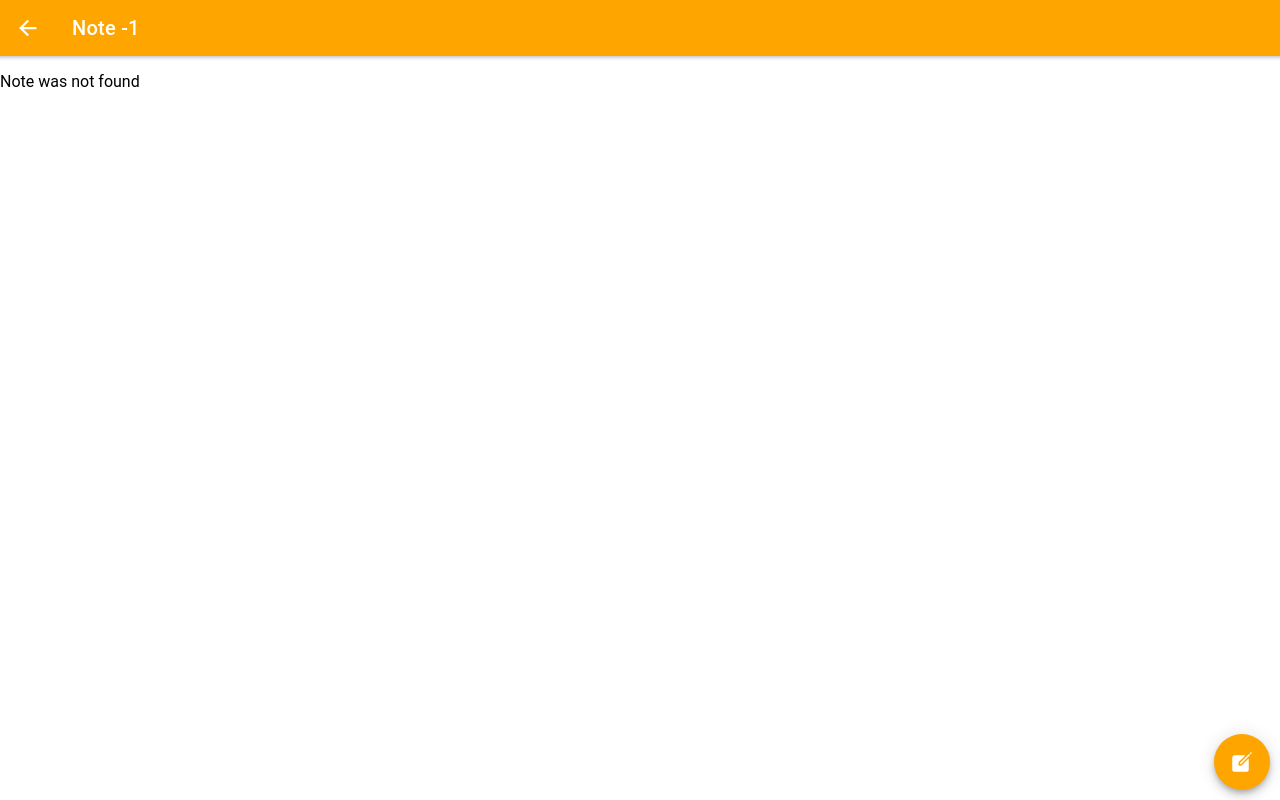
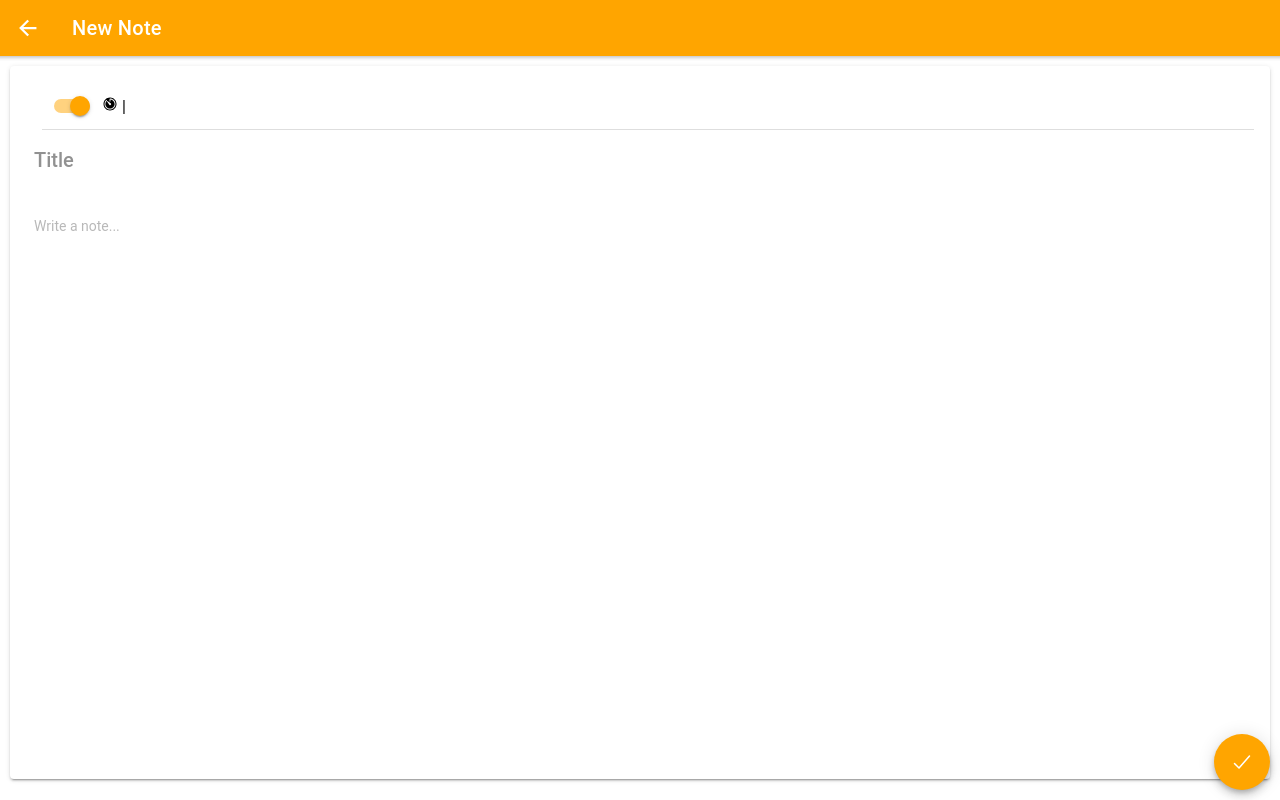
Before and after one commit to M-Frikken/crumblepad, a React (Create React App) app: page /note/-1 in a window 1280 px wide. Before the commit this address had no page. Built offline with nearby package versions, Linux system fonts and the light colour scheme.

Commit message:
Added browserDatabase - local storage - support

```diff
--- a/src/App.tsx
+++ b/src/App.tsx
@@ -3,7 +3,6 @@ import { Redirect, Route } from 'react-router-dom';
 import { IonApp, IonRouterOutlet } from '@ionic/react';
 import { IonReactRouter } from '@ionic/react-router';
 import NoteListPage from './pages/NoteListPage';
-import NoteDetailsPage from './pages/NoteDetailsPage';
 import NoteAddPage from './pages/NoteAddPage';
 
 /* Core CSS required for Ionic components to work properly */
@@ -29,8 +28,7 @@ const App: React.FC = () => (
     <IonApp>
         <IonReactRouter>
             <IonRouterOutlet>
-        <Route path="/note/edit/new" component={NoteAddPage} />
-        <Route path="/note/:noteId" component={NoteDetailsPage} />
+                <Route path="/note/:noteId" component={NoteAddPage} />
                 <Route path="/home" component={NoteListPage} exact={true} />
                 <Route path="/" component={() => <Redirect to="/home" />} exact={true} />
                 <Redirect to="/home" />
--- a/src/components/Note.tsx
+++ b/src/components/Note.tsx
@@ -1,22 +1,44 @@
 import React from 'react';
-import { IonLabel, IonItem } from '@ionic/react';
+import { IonLabel, IonItem, IonIcon } from '@ionic/react';
 import { Link } from 'react-router-dom';
 import '../styles/Note.css';
+import { timer, lock } from 'ionicons/icons';
 
-interface NoteType {
+export const TEMPORARY = 'temporary';
+export const PERMANENT = 'permanent';
+
+export type NoteType = {
   id?: number;
+  type?: string;
   title?: string;
   content?: string;
 }
 
-const Note: React.FC<NoteType> = ({ id, title, content }) => (
-  <Link className="note" to={ `/note/${id}` }>
+const Note: React.FC<NoteType> = ({ id, type, title, content }) => {
+  const addToCurrent = () => {
+    localStorage.setItem('currentNote', JSON.stringify({
+      type,
+      title,
+      content
+    }));
+  };
+
+  const renderIcon = () => {
+    return type === TEMPORARY
+      ? <IonIcon icon={ timer } />
+      : <IonIcon icon={ lock } />
+  };
+
+  return (
+    <Link onClick={addToCurrent} className="note" to={ `/note/${id}` }>
       <IonItem>
         <IonLabel>
-        { `${ id } - ${ title }` }
+          { `${ id } - ${ title } - ` }
+          { renderIcon() }
         </IonLabel>
       </IonItem>
     </Link>
   );
+};
 
 export default Note;
--- a/src/components/NoteDetailedView.tsx
+++ /dev/null
@@ -1,25 +0,0 @@
-import React from 'react';
-import { notes } from './NoteList';
-import { IonCard, IonCardHeader, IonCardSubtitle, IonCardTitle, IonCardContent } from '@ionic/react';
-
-const NoteDetailedView: React.FC<{ noteId: number }> = ({ noteId }) => {
-    const noteInfo = notes.find(({ id }) => id === noteId);
-    if (!noteInfo) return (<p>Note was not found</p>);
-
-    const { id, title, content } = noteInfo;
-
-    return (
-        <IonCard>
-            <IonCardHeader>
-                <IonCardSubtitle>Card id: { id }</IonCardSubtitle>
-                <IonCardTitle>{ title }</IonCardTitle>
-            </IonCardHeader>
-
-            <IonCardContent>
-                { content }
-            </IonCardContent>
-        </IonCard>
-    );
-};
-
-export default NoteDetailedView;
--- a/src/components/NoteInputs.tsx
+++ b/src/components/NoteInputs.tsx
@@ -1,25 +1,44 @@
-import React from 'react';
-import { IonCard, IonCardHeader, IonCardTitle, IonCardContent, IonInput, IonItem, IonLabel, IonToggle, IonIcon } from '@ionic/react';
+import React, { useState, useEffect } from 'react';
+import { IonCard, IonCardHeader, IonCardTitle, IonCardContent, IonInput, IonItem, IonLabel, IonToggle, IonIcon, IonTextarea } from '@ionic/react';
 import { timer, lock } from 'ionicons/icons';
-import NoteTextField from '../components/NoteTextField';
+import { PERMANENT, TEMPORARY, NoteType } from './Note';
 
-const NoteInputs: React.FC = () => {
+const NoteInputs: React.FC<{ note: NoteType }> = ({ note: currentNote }) => {
+  const [title, setTitle] = useState<null | string | undefined>(currentNote.title || '');
+  const [text, setText] = useState<null | string | undefined>(currentNote.content || '');
+  let defType = currentNote.type || -2;
+  if (defType < 0) {
+    defType = currentNote.id === -2 ? TEMPORARY : PERMANENT;
+  }
+  const [type, setType] = useState(defType);
+
+  useEffect(() => {
+    localStorage.setItem('currentNote', JSON.stringify({
+      type,
+      title,
+      content: text
+    }));
+  }, [type, title, text]);
 
   return (
     <IonCard>
       <IonCardHeader>
         <IonItem>
-            <IonToggle color="orange" />
+          <IonToggle
+            value="permanent"
+            checked={ type === PERMANENT }
+            onClick={ (e) => setType(e.currentTarget.checked ? PERMANENT : TEMPORARY) }
+            color="orange" />
           <IonLabel>
             <IonIcon icon={ timer } /> | <IonIcon icon={ lock } />
           </IonLabel>
         </IonItem>
         <IonCardTitle>
-            <IonInput placeholder="Title"></IonInput>
+          <IonInput value={ title } onInput={(e) => setTitle(e.currentTarget.value)} placeholder="Title" />
         </IonCardTitle>
       </IonCardHeader>
       <IonCardContent>
-          <NoteTextField />
+        <IonTextarea value={ text } onInput={(e) => setText(e.currentTarget.value)} autofocus={true} placeholder="Write a note..."></IonTextarea>
       </IonCardContent>
     </IonCard>
   );
--- a/src/components/NoteList.tsx
+++ b/src/components/NoteList.tsx
@@ -1,34 +1,16 @@
 import React from 'react';
-import Note from '../components/Note';
+import Note, { NoteType } from '../components/Note';
 import { IonList } from '@ionic/react';
 
-export const notes = [
-  {
-    id: 1,
-    title: 'My Note is best',
-    content: 'eksandr Pushkin is, by common agreement -- at least among his own compatriots -- the greatest of all Russian writers. The major part of his lyrical poetry was written between 1820 and 1830, but some of his poetical masterpieces were composed in the last seven years of his life, when he was turning his '
-  },
-  {
-    id: 2,
-    title: 'My Note is cool',
-    content: 'velopment can be traced from the sparkling ebullience of his early verse -- the crowning achievement of which is the first chapter of Evgeny Onegin, written in 1823 -- to the concetrated expressiveness and restrained power of his later poetry. By effecting a new synthesis between the three main ing'
-  },
-  {
-    id: 3,
-    title: 'My Note is not cool',
-    content: 'dients of the Russian literary idiom -- the Church Slovanic, the Western European borrowings, and the spoken vernacular -- Pushkin created the language of modern Russian'
-  },
-  {
-    id: 4,
-    title: 'My Note is amazing',
-    content: 'poetry. His personal life was made difficult by his conflicts with the authorities who disapproved of his liberal views. He was killed in a duel.'
-  },
-];
+const NoteList: React.FC = () => {
+  const notes: {[key:string]: NoteType} | {} = JSON.parse(localStorage.getItem('notes') || '{}');
 
-const NoteList: React.FC = () => (
+  return (
     <IonList>
-    { notes.map(({ id, title, content }) => (
+      { Object.values(notes).reverse().map(({ id, type, title, content }) => (
             <Note
+              key={ id }
+              type={ type }
               id={ id }
               title={ title }
               content={ content }
@@ -38,5 +20,6 @@ const NoteList: React.FC = () => (
       }
     </IonList>
   );
+};
 
 export default NoteList;
--- a/src/components/NoteTextField.tsx
+++ /dev/null
@@ -1,11 +0,0 @@
-import React from 'react';
-import { IonTextarea } from '@ionic/react';
-
-const NoteTextField: React.FC = () => {
-
-    return (
-        <IonTextarea autofocus={true} placeholder="Write a note..."></IonTextarea>
-    );
-};
-
-export default NoteTextField;
--- a/src/pages/NoteAddPage.tsx
+++ b/src/pages/NoteAddPage.tsx
@@ -1,14 +1,62 @@
 import { IonHeader, IonPage, IonTitle, IonToolbar, IonButtons, IonBackButton, IonContent, IonRow, IonFab, IonFabButton, IonIcon } from '@ionic/react';
-import React from 'react';
+import React, { useEffect } from 'react';
 import NoteInputs from '../components/NoteInputs';
 import { checkmark } from 'ionicons/icons';
+import { Redirect } from 'react-router';
 
-const NoteAddPage: React.FC = () => {
+export interface NoteDetailsPageType {
+    match: {
+        params: {
+            noteId: string;
+        }
+    }
+}
+
+const NoteAddPage: React.FC<NoteDetailsPageType> = ({ match }) => {
+    const { noteId } = match.params || -1;
+    const noteIdNum = +noteId;
+
+    const allNotes = JSON.parse(localStorage.getItem('notes') || '{}');
+    const currentNote = allNotes[noteIdNum] || { id: noteIdNum };
+
+    const addNote = () => {
+        const noteToAppend = JSON.parse(localStorage.getItem('currentNote') || '{}');
+        if (noteIdNum >= 0) {
+            localStorage.setItem('notes', JSON.stringify({
+                ...allNotes,
+                [noteIdNum]: {
+                    ...noteToAppend,
+                    id: noteIdNum
+                }
+            }));
+            return;
+        };
+
+        if (Object.keys(noteToAppend).filter(key => key !== 'id' && key !== 'type' && noteToAppend[key] !== '').length) {
+            const nextIndex = localStorage.getItem('nextIndex') || 0;
+            const nextIndexInt = +nextIndex;
+            const appendedNotes = { ...allNotes, [nextIndexInt]: { ...noteToAppend, id: nextIndexInt }};
+            localStorage.setItem('notes', JSON.stringify(appendedNotes));
+            localStorage.setItem('nextIndex', `${nextIndexInt + 1}`);
+        }
+    }
+
+    const addNoteAndRedirect = () => {
+        addNote();
+        return <Redirect to="/home" />;
+    }
+
+    useEffect(() => {
+        return () => {
+            addNote();
+        };
+    }, []);
+
     return (
         <IonPage>
             <IonHeader>
                 <IonToolbar color="orange">
-                <IonButtons slot="start">
+                    <IonButtons onChange={addNote} onClick={addNote} slot="start">
                         <IonBackButton defaultHref="/home" />
                     </IonButtons>
                     <IonRow>
@@ -17,10 +65,10 @@ const NoteAddPage: React.FC = () => {
                 </IonToolbar>
             </IonHeader>
             <IonContent>
-            <NoteInputs />
+                <NoteInputs note={ currentNote } />
                 <IonFab vertical="bottom" horizontal="end" slot="fixed">
                     <IonFabButton color="orange">
-                    <IonIcon icon={checkmark} />
+                        <IonIcon onClick={addNoteAndRedirect} icon={checkmark} />
                     </IonFabButton>
                 </IonFab>
             </IonContent>
--- a/src/pages/NoteDetailsPage.tsx
+++ /dev/null
@@ -1,39 +0,0 @@
-import { IonHeader, IonPage, IonTitle, IonToolbar, IonButtons, IonBackButton, IonContent, IonFab, IonFabButton, IonIcon } from '@ionic/react';
-import { create } from 'ionicons/icons';
-import React from 'react';
-import NoteDetailedView from '../components/NoteDetailedView';
-
-export interface NoteDetailsPageType {
-    match: {
-        params: {
-            noteId: string;
-        }
-    }
-}
-
-const NoteDetailsPage: React.FC<NoteDetailsPageType> = ({ match }) => {
-    const { noteId } = match.params;
-    const noteIdNum = +noteId;
-    return (
-      <IonPage>
-        <IonHeader>
-            <IonToolbar color="orange">
-                <IonButtons slot="start">
-                    <IonBackButton defaultHref="/home" />
-                </IonButtons>
-                <IonTitle>Note { noteId }</IonTitle>
-            </IonToolbar>
-        </IonHeader>
-        <IonContent>
-            <NoteDetailedView noteId={ noteIdNum } />
-            <IonFab vertical="bottom" horizontal="end" slot="fixed">
-                <IonFabButton color="orange">
-                    <IonIcon icon={ create } />
-                </IonFabButton>
-            </IonFab>
-        </IonContent>
-      </IonPage>
-    );
-  };
-
-export default NoteDetailsPage;
--- a/src/pages/NoteListPage.tsx
+++ b/src/pages/NoteListPage.tsx
@@ -4,6 +4,15 @@ import React from 'react';
 import NoteList from '../components/NoteList';
 
 const NoteListPage: React.FC = () => {
+  function renderButton() {
+    return (
+      <IonFabList side="top">
+        <IonFabButton href="/note/-1"><IonIcon icon={lock} /></IonFabButton>
+        <IonFabButton href="/note/-2"><IonIcon icon={timer} /></IonFabButton>
+      </IonFabList>
+    )
+  }
+
   return (
     <IonPage>
       <IonHeader>
@@ -17,10 +26,7 @@ const NoteListPage: React.FC = () => {
           <IonFabButton color="orange">
             <IonIcon icon={add} />
           </IonFabButton>
-          <IonFabList side="top">
-            <IonFabButton href="/note/edit/new"><IonIcon icon={lock} /></IonFabButton>
-            <IonFabButton href="/note/edit/new"><IonIcon icon={timer} /></IonFabButton>
-          </IonFabList>
+          { renderButton() }
         </IonFab>
       </IonContent>
     </IonPage>
```
Lines whose indentation alone changed are shown as unchanged.
